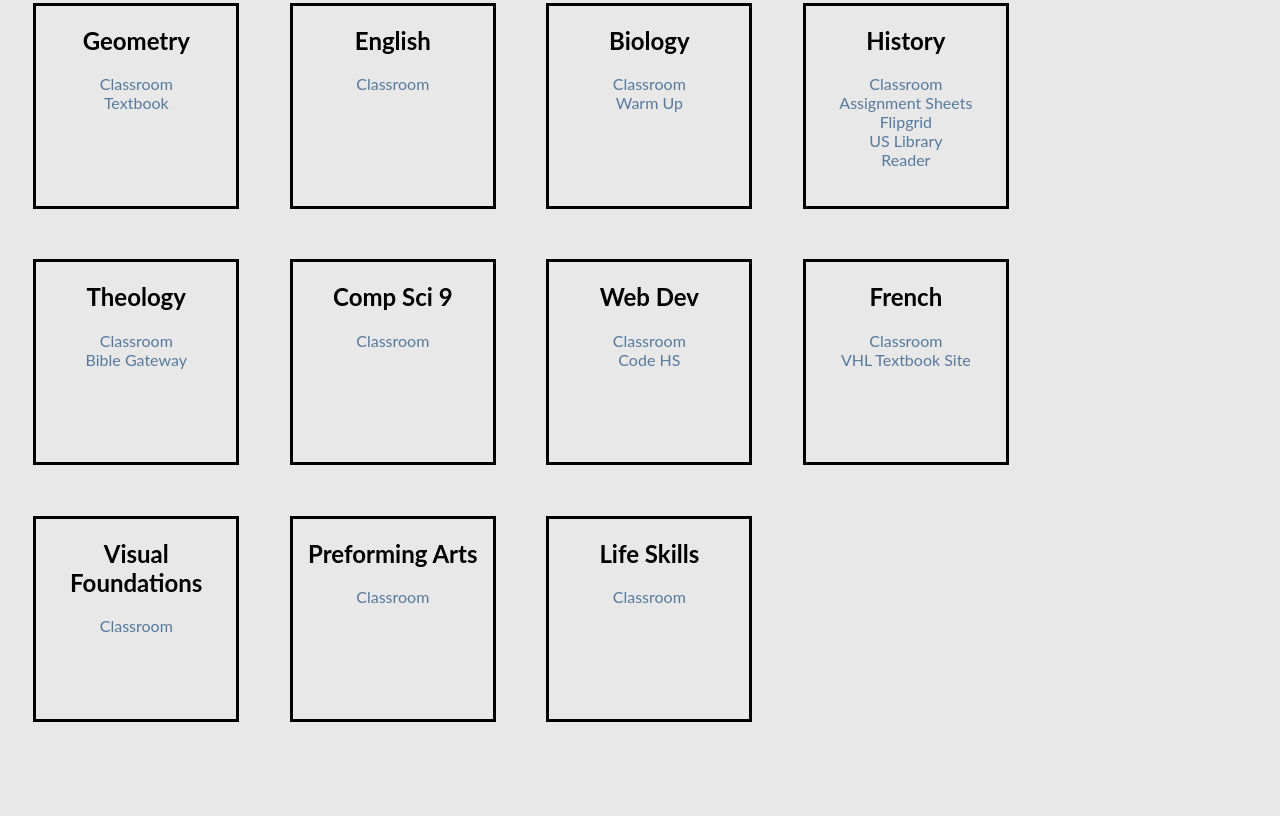
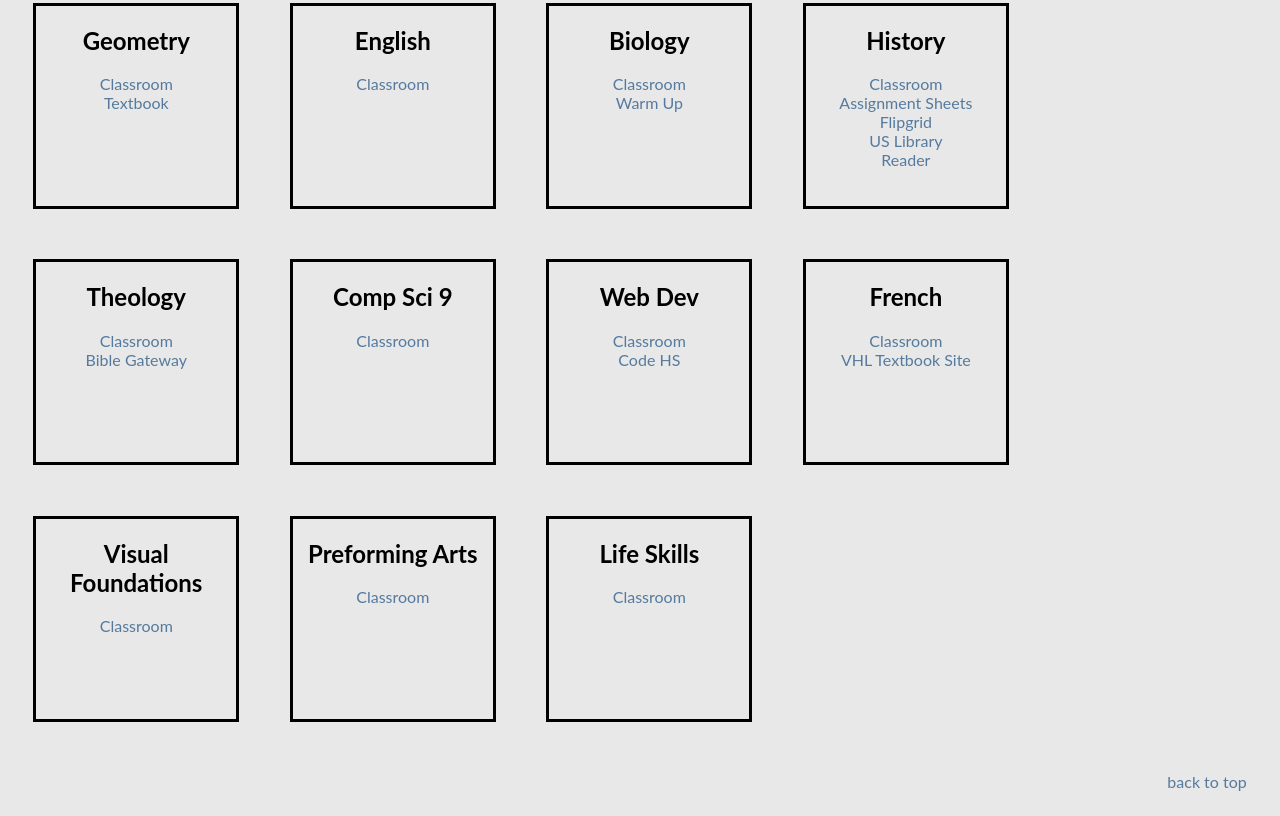
Before and after one commit to isabelpt/schoolmasterpage, a plain HTML site: page index.html in a window 1280 px wide. Shown: the part 682-1498 px from the top of the page. Before the commit the page ends 1429 px from the top, so only its background shows below. Drawn offline with Linux system fonts and the light colour scheme.

Commit message:
commit 3

```diff
--- a/index.html
+++ b/index.html
@@ -169,5 +169,8 @@
                 <h2>Life Skills</h2>
                 <a href="https://classroom.google.com/c/MTQyNjcwNDIyMjQz" target="_blank">Classroom</a>
             </div>
+            <div id="backtotop">
+                <a href="#navbar">back to top</a>
+            </div>
     </body>
 </html>
--- a/main.css
+++ b/main.css
@@ -171,3 +171,8 @@ a:hover {
 a:visited {
     color: #557a9e;
 }
+#backtotop {
+    clear: both;
+    float: right;
+    margin: 2%;
+}
```
